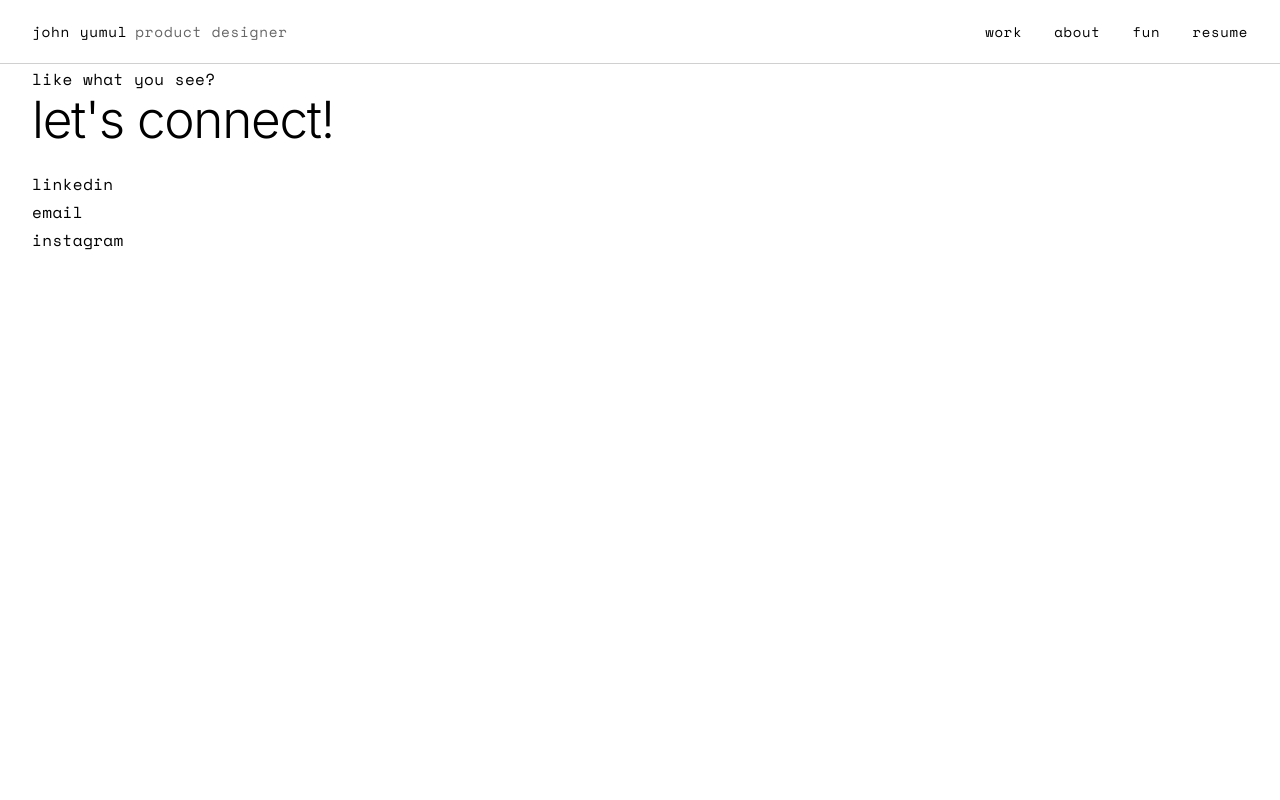
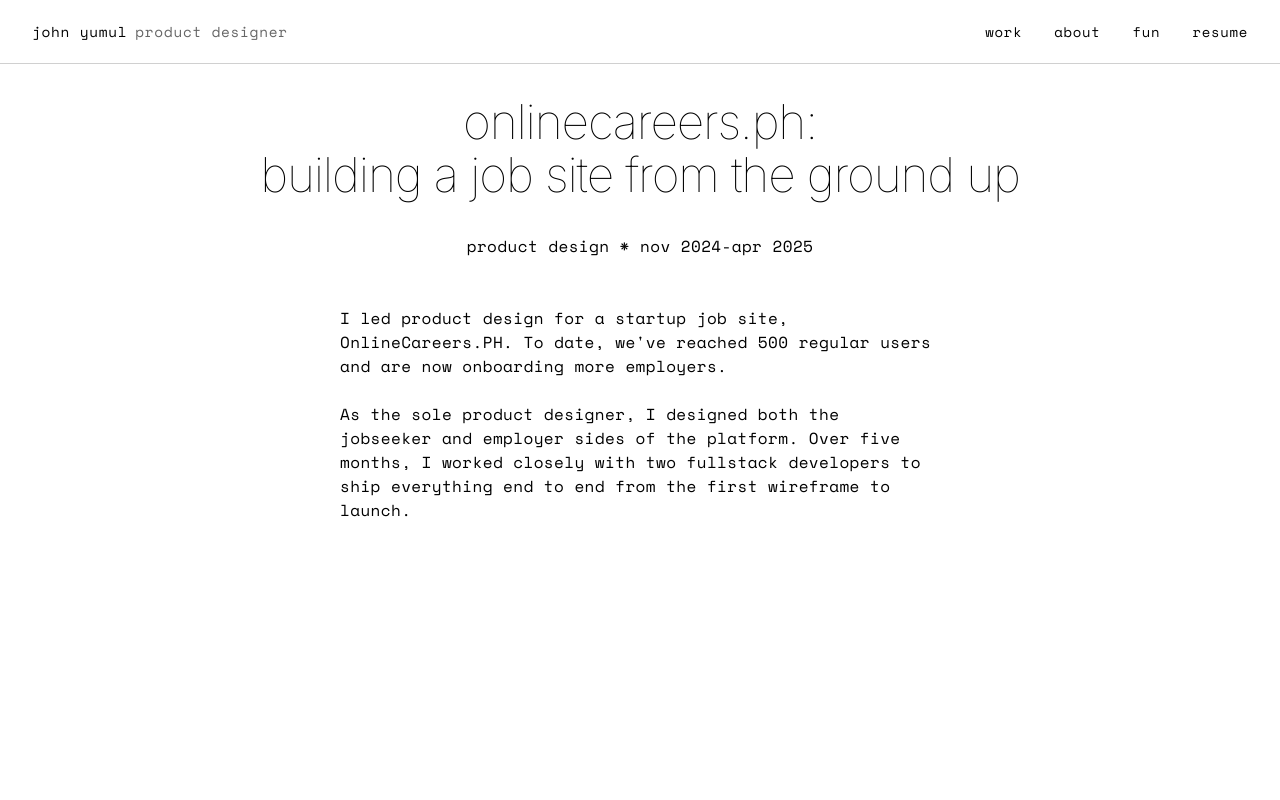
Before and after one commit to 0002F16/john-portfolio, a React (Vite) app in the folder john/: page /onlinecareers in a window 1280 px wide. Shown: the top 800 px of the page. Built offline with nearby package versions, Linux system fonts and the light colour scheme; a web font is replaced by a local one.

Commit message:
fixed spacing issues on landing page

```diff
--- a/john/src/App.css
+++ b/john/src/App.css
@@ -195,7 +195,7 @@
 }
 
 .project {
-  margin-bottom: 6rem;
+  margin-top: 6rem;
 }
 
 .project:last-child {
@@ -436,7 +436,7 @@
   }
 
   .project {
-    margin-bottom: 4rem;
+    margin-top: 6rem;
   }
 
   .project-image {
--- /dev/null
+++ b/john/src/OnlineCareers.css
@@ -0,0 +1,91 @@
+/* OnlineCareers Project Page Styles */
+
+/* Project Page Layout */
+.project-page {
+  min-height: 100vh;
+  background-color: #ffffff;
+  color: #000000;
+  padding: 6rem 2rem 2rem;
+  display: flex;
+  justify-content: center;
+  align-items: flex-start;
+}
+
+.project-content {
+  max-width: 800px;
+  width: 100%;
+  text-align: center;
+}
+
+/* Project Title */
+.project-title {
+  margin-bottom: 2rem;
+}
+
+.project-title-line {
+  font-family: var(--font-heading);
+  font-weight: var(--weight-thin);
+  font-size: clamp(var(--text-3xl), 4vw, var(--text-5xl));
+  line-height: var(--leading-tight);
+  letter-spacing: var(--tracking-tight);
+  margin: 0;
+  display: block;
+  white-space: pre-line;
+}
+
+/* Project Metadata */
+.project-metadata {
+  margin-bottom: 3rem;
+}
+
+.text-metadata {
+  font-family: var(--font-text);
+  font-weight: var(--weight-medium);
+  font-size: var(--text-base);
+  line-height: var(--leading-normal);
+  letter-spacing: var(--tracking-wide);
+  margin: 0;
+}
+
+/* Project Body Text */
+.project-body {
+  text-align: left;
+  max-width: 600px;
+  margin: 0 auto;
+}
+
+.text-body {
+  font-family: var(--font-text);
+  font-weight: var(--weight-medium);
+  font-size: var(--text-base);
+  line-height: var(--leading-normal);
+  letter-spacing: var(--tracking-wide);
+  margin: 0 0 1.5rem 0;
+}
+
+.text-body:last-child {
+  margin-bottom: 0;
+}
+
+/* Responsive Design */
+@media (max-width: 768px) {
+  .project-page {
+    padding: 6rem 1.5rem 2rem;
+  }
+
+  .project-title-line {
+    font-size: clamp(var(--text-2xl), 5vw, var(--text-4xl));
+  }
+
+  .project-metadata {
+    margin-bottom: 2rem;
+  }
+
+  .text-metadata {
+    font-size: var(--text-sm);
+  }
+
+  .text-body {
+    font-size: var(--text-sm);
+  }
+}
--- a/john/src/OnlineCareers.jsx
+++ b/john/src/OnlineCareers.jsx
@@ -1,5 +1,6 @@
 import Header from './Header'
 import Footer from './Footer'
+import './OnlineCareers.css'
 
 function OnlineCareers() {
   return (
@@ -7,9 +8,29 @@
       {/* Header Navigation */}
       <Header currentPage="onlinecareers" />
 
-      {/* Main Content - Blank Space */}
+      {/* Main Content */}
       <main className="project-page">
-        {/* This is intentionally blank as requested */}
+        <div className="project-content">
+          {/* Project Title */}
+          <div className="project-title">
+            <h2 className="project-title-line">onlinecareers.ph:{"\n"}building a job site from the ground up</h2>
+          </div>
+
+          {/* Project Metadata */}
+          <div className="project-metadata">
+            <p className="text-metadata">product design * nov 2024-apr 2025</p>
+          </div>
+
+          {/* Body Text */}
+          <div className="project-body">
+            <p className="text-body">
+              I led product design for a startup job site, OnlineCareers.PH. To date, we've reached 500 regular users and are now onboarding more employers.
+            </p>
+            <p className="text-body">
+              As the sole product designer, I designed both the jobseeker and employer sides of the platform. Over five months, I worked closely with two fullstack developers to ship everything end to end from the first wireframe to launch.
+            </p>
+          </div>
+        </div>
       </main>
 
       {/* Footer Section */}
```
